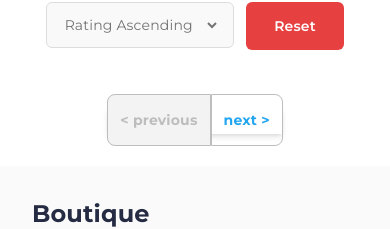
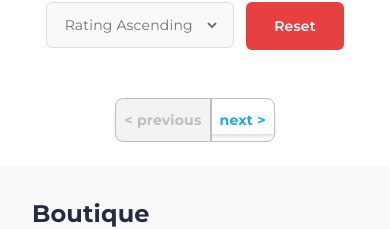
Before and after one commit to JFatih/E-Commerce-Website-project, a React (Vite) app: page /shop/1 in a window 390 px wide. Shown: the part 485-714 px from the top of the page. Built offline with nearby package versions, Linux system fonts and the light colour scheme; no server answers; a web font is replaced by a local one.

Commit message:
Fix mobile pagination design, fix hower category menü

```diff
--- a/src/layout/header/HeaderPageNavigation.jsx
+++ b/src/layout/header/HeaderPageNavigation.jsx
@@ -17,12 +17,10 @@ export const HeaderPageNavigation = () => {
           } else if (data.name === "Shop") {
             return (
               <li key={index} className="group relative dropdown">
-                <Link to="/shop">
-                  <div className="flex gap-1 items-center">
-                    Shop<i className="fa-solid fa-angle-down"></i>
-                  </div>
-                </Link>
-                <div className="group-hover:block dropdown-menu absolute hidden">
+                <div className="flex gap-1 items-center">
+                  Shop<i className="fa-solid fa-angle-down"></i>
+                </div>
+                <div className="group-hover:block dropdown-menu absolute hidden z-50">
                   <div className="flex flex-row ">
                     <div>
                       <ul className="top-0 w-auto bg-white  px-3 py-3 flex flex-col gap-3 sh6 ">
--- a/src/pages/Shop.jsx
+++ b/src/pages/Shop.jsx
@@ -235,26 +235,27 @@ export default function Shop() {
           />
         )}
       </section>
-      <section className=" max-w-[1200px] mx-auto flex flex-row justify-center items-center py-8 px-10 sbtn-text">
+      <section className=" max-w-[1200px] mx-auto flex flex-row justify-center items-center py-8 px-5 sbtn-text">
         <ReactPaginate
           breakLabel="..."
           nextLabel="next >"
           nextClassName="text-primaryColor"
-          nextLinkClassName="border border-mutedTextColor sm:px-4 px-3 sm:py-5 py-4 rounded-r-lg"
+          nextLinkClassName="border border-mutedTextColor sm:px-4 px-2 sm:py-5 py-3 rounded-r-lg"
           previousClassName="text-primaryColor"
-          previousLinkClassName="border border-mutedTextColor sm:px-4 px-3 sm:py-5 py-4 rounded-l-lg "
+          previousLinkClassName="border border-mutedTextColor sm:px-4 px-2 sm:py-5 py-3 rounded-l-lg "
           pageClassName="text-primaryColor"
-          pageLinkClassName="flex items-center justify-center w-full h-full border border-mutedTextColor  sm:px-4 px-3  sm:h-[58.4px] h-[52px]"
+          pageLinkClassName="flex items-center justify-center w-full h-full border border-mutedTextColor  sm:px-4 px-3  sm:h-[58.4px] h-[42.4px]"
           breakClassName="text-primaryColor"
-          breakLinkClassName="flex items-center justify-center w-full h-full border border-mutedTextColor  sm:px-4 px-3  sm:h-[58.4px] h-[52px]"
+          breakLinkClassName="flex items-center justify-center w-full h-full border border-mutedTextColor  sm:px-4 px-3  sm:h-[58.4px] h-[42.4px]"
           activeClassName="bg-primaryColor text-white"
           disabledLinkClassName="bg-[#F3F3F3] text-mutedTextColor"
           onPageChange={handlePageClick}
+          marginPagesDisplayed={1}
           pageRangeDisplayed={1}
           pageCount={pageCount}
           previousLabel="< previous"
           renderOnZeroPageCount={null}
-          className="flex flex-row justify-center items-center text-center shadow-md"
+          className="flex flex-row justify-center items-center text-center shadow-md "
         />
       </section>
     </main>
--- a/src/store/action/ClientReducerAction.jsx
+++ b/src/store/action/ClientReducerAction.jsx
@@ -8,7 +8,7 @@ export const ClientLanguage = "Client Language";
 
 export const instance = axios.create({
   baseURL: "https://workintech-fe-ecommerce.onrender.com/",
-  timeout: 3000,
+  timeout: 5000,
 });
 
 export const setUser = (data) => {
```
